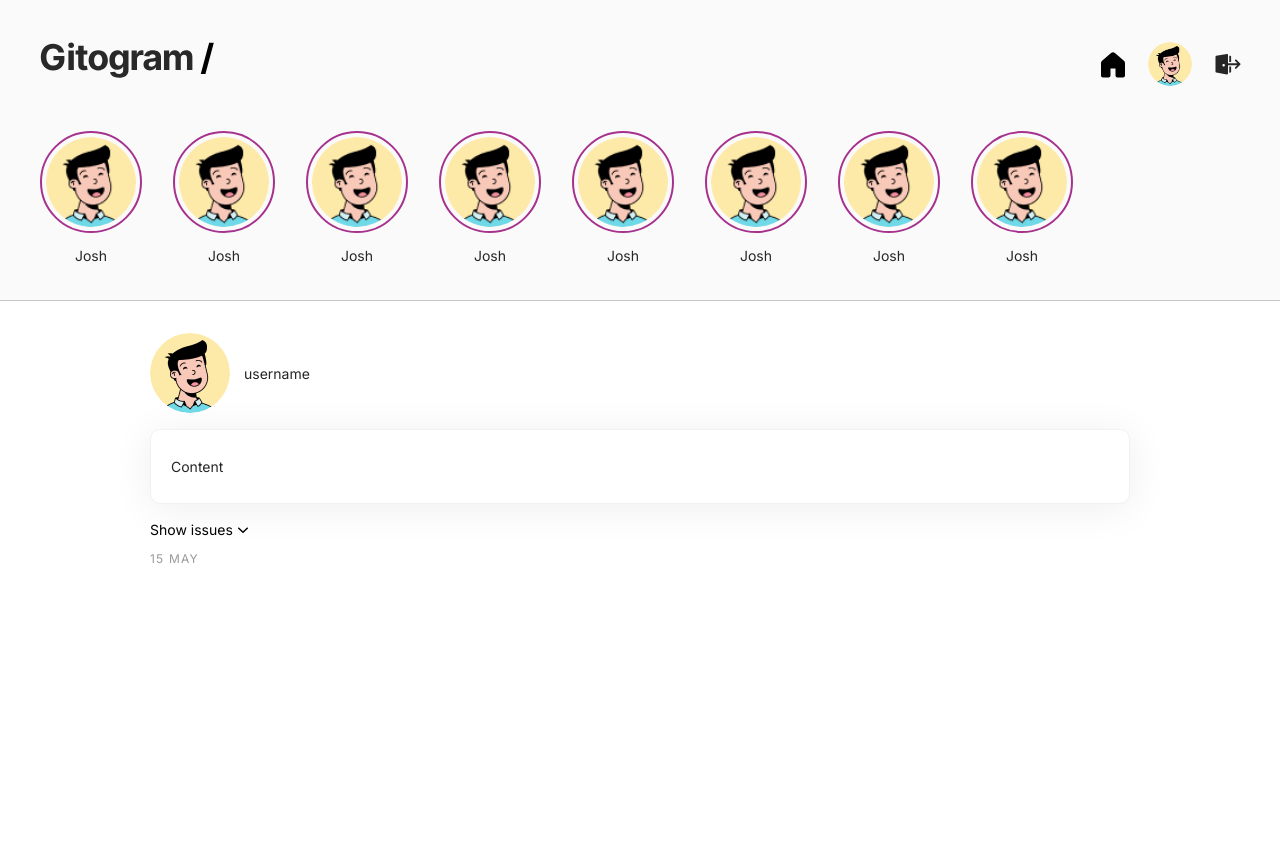
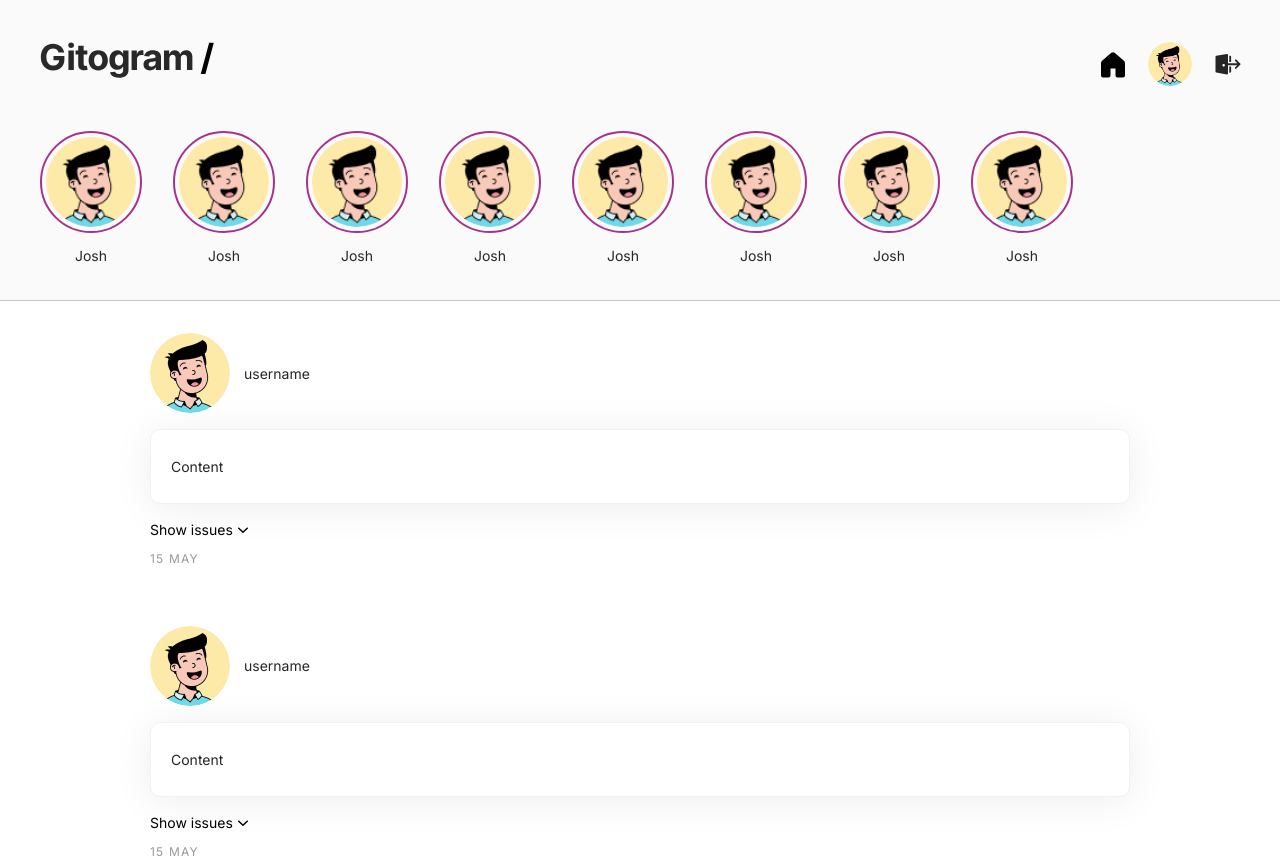
Before and after one commit to almaz-12/gitogram, a Vue app: page / in a window 1280 px wide. Shown: the top 863 px of the page. Before the commit the page ends 800 px from the top, so only its background shows below. Built offline with nearby package versions, Linux system fonts and the light colour scheme.

Commit message:
add type for users props

```diff
--- a/src/components/usersList/UsersList.vue
+++ b/src/components/usersList/UsersList.vue
@@ -16,6 +16,7 @@ export default {
   },
   props: {
     users: {
+      type: Array,
       required: true
     }
   }
--- a/src/pages/feeds/Feeds.vue
+++ b/src/pages/feeds/Feeds.vue
@@ -21,7 +21,9 @@
         <UsersList :users="users"/>
       </template>
     </PageHeader>
-    <FeedItem :date="date"/>
+    <ul class="feed-list">
+      <li class="feed-item" v-for="n in 2" :key="n"><FeedItem :date="date"/></li>
+    </ul>
   </div>
 </template>
 <script>
@@ -86,5 +88,7 @@ export default {
     }
   }
 }
-
+.feed-item+.feed-item {
+  margin-top: 24px;
+}
 </style>
```
Also changed, not shown: 11 other files (tests, documents, lock files or other folders).
